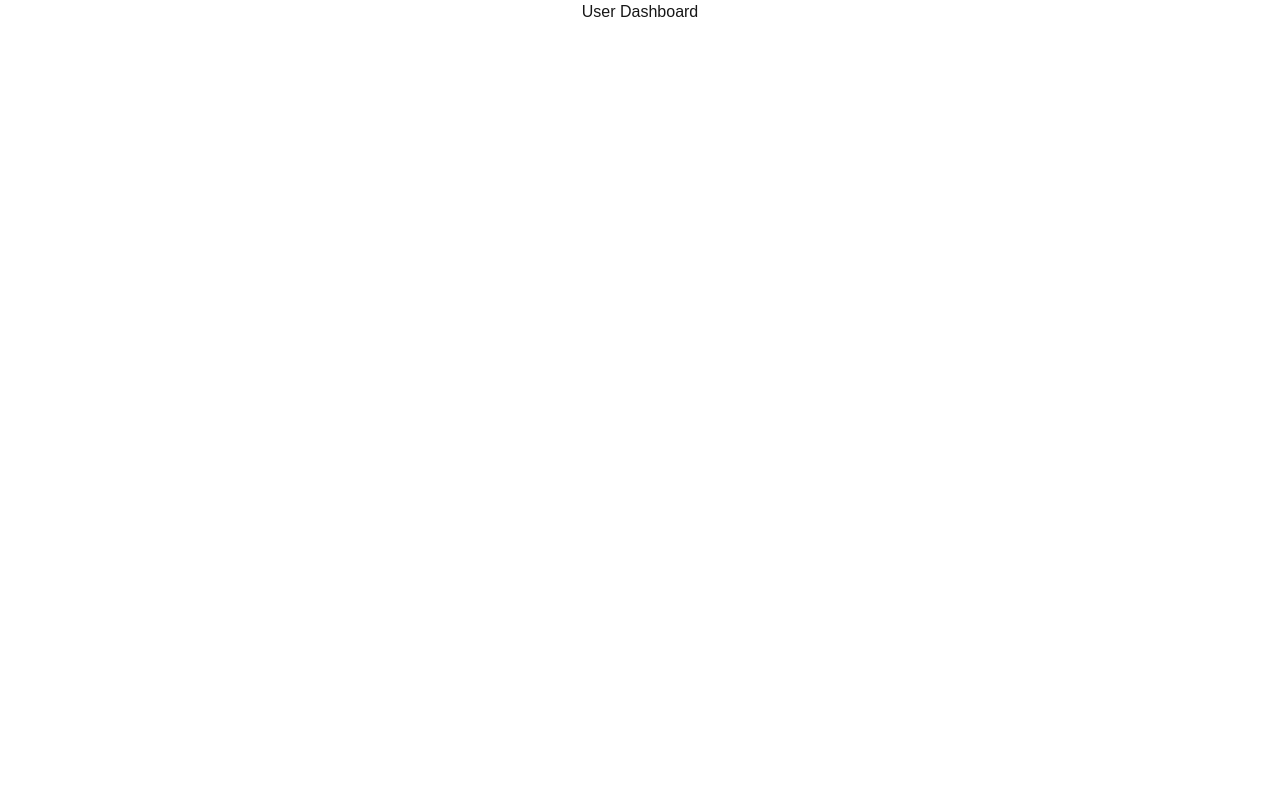
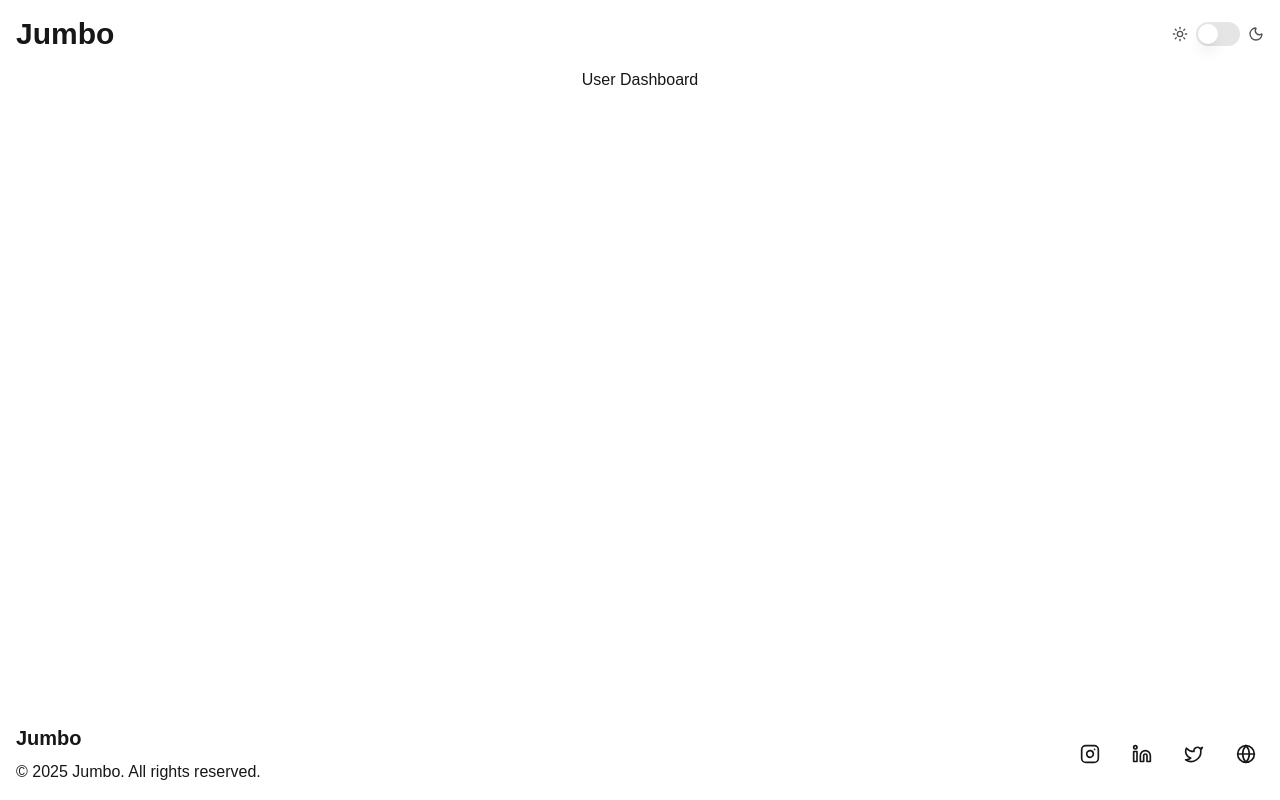
Before and after one commit to AnujChhikara/jumbo, a Next.js app: page / in a window 1280 px wide. Built offline with nearby package versions, Linux system fonts and the light colour scheme.

Commit message:
feat: add footer and navbar components, implement dark mode toggle, and update global styles

```diff
--- a/app/globals.css
+++ b/app/globals.css
@@ -3,6 +3,11 @@
 :root {
   --background: #ffffff;
   --foreground: #171717;
+}
+
+.dark {
+  --background: #0a0a0a;
+  --foreground: #ededed;
 }
 
 @theme inline {
@@ -12,13 +17,6 @@
   --font-mono: var(--font-geist-mono);
 }
 
-@media (prefers-color-scheme: dark) {
-  :root {
-    --background: #0a0a0a;
-    --foreground: #ededed;
-  }
-}
-
 body {
   background: var(--background);
   color: var(--foreground);
--- a/app/layout.tsx
+++ b/app/layout.tsx
@@ -1,3 +1,5 @@
+import { Footer } from '@/components/footer';
+import { Navbar } from '@/components/navbar';
 import { Providers } from '@/components/provider';
 import type { Metadata } from 'next';
 import { Geist, Geist_Mono } from 'next/font/google';
@@ -29,9 +31,13 @@ export default function RootLayout({
   return (
     <html lang='en'>
       <body
-        className={`${geistSans.variable} ${geistMono.variable} antialiased`}
+        className={`${geistSans.variable} ${geistMono.variable} antialiased min-h-screen  flex flex-col `}
       >
-        <Providers>{children}</Providers>
+        <Providers>
+          <Navbar />
+          <main className='flex-1'>{children}</main>
+          <Footer />
+        </Providers>
       </body>
     </html>
   );
--- /dev/null
+++ b/components/footer.tsx
@@ -0,0 +1,58 @@
+'use client';
+
+import { Globe, Instagram, Linkedin, Twitter } from 'lucide-react';
+
+const currentYear = new Date().getFullYear();
+
+const socialLinks = [
+  {
+    name: 'Instagram',
+    icon: Instagram,
+    href: 'https://www.instagram.com/join.jumbo/',
+  },
+  {
+    name: 'LinkedIn',
+    icon: Linkedin,
+    href: 'https://linkedin.com/company/joinjumbo/',
+  },
+  {
+    name: 'Twitter',
+    icon: Twitter,
+    href: 'https://twitter.com/joinjumbo',
+  },
+  {
+    name: 'Website',
+    icon: Globe,
+    href: 'https://joinjumbo.com',
+  },
+];
+
+export function Footer() {
+  return (
+    <footer className=''>
+      <div className='max-w-7xl mx-auto px-4 py-4'>
+        <div className='flex flex-col md:flex-row justify-between items-center space-y-4 md:space-y-0'>
+          <div className='flex flex-col items-center md:items-start space-y-2'>
+            <h2 className='text-xl font-semibold '>Jumbo</h2>
+            <p>© {currentYear} Jumbo. All rights reserved.</p>
+          </div>
+
+          <div className='flex items-center space-x-4'>
+            {socialLinks.map(social => (
+              <a
+                key={social.name}
+                href={social.href}
+                target='_blank'
+                rel='noopener noreferrer'
+                className='p-2 hover:text-neutral-900 dark:hover:text-white transition-colors duration-200 rounded-lg hover:bg-neutral-100 dark:hover:bg-neutral-800'
+                aria-label={social.name}
+              >
+                <social.icon className='w-5 h-5' />
+              </a>
+            ))}
+          </div>
+        </div>
+      </div>
+    </footer>
+  );
+}
--- /dev/null
+++ b/components/navbar.tsx
@@ -0,0 +1,12 @@
+import { DarkModeSwitch } from './radix/dark-mode-switch';
+
+export function Navbar() {
+  return (
+    <nav className=''>
+      <div className='flex justify-between items-center p-4 max-w-7xl mx-auto'>
+        <h1 className='text-3xl font-semibold'>Jumbo</h1>
+        <DarkModeSwitch />
+      </div>
+    </nav>
+  );
+}
--- /dev/null
+++ b/components/radix/dark-mode-switch.tsx
@@ -0,0 +1,23 @@
+'use client';
+
+import * as Switch from '@radix-ui/react-switch';
+import { Moon, Sun } from 'lucide-react';
+import { useSettingsStore } from '../../stores/use-settings-store';
+
+export const DarkModeSwitch = () => {
+  const { theme, toggleTheme } = useSettingsStore();
+
+  return (
+    <div className='flex items-center gap-2'>
+      <Sun className='h-4 w-4 text-neutral-600 dark:text-neutral-400' />
+      <Switch.Root
+        checked={theme === 'dark'}
+        onCheckedChange={toggleTheme}
+        className='relative h-6 w-11 rounded-full bg-neutral-200 transition-colors dark:bg-neutral-800'
+      >
+        <Switch.Thumb className='block h-5 w-5 translate-x-0.5 rounded-full bg-white shadow-lg ring-0 transition-transform duration-200 ease-in-out will-change-transform data-[state=checked]:translate-x-[22px]' />
+      </Switch.Root>
+      <Moon className='h-4 w-4 text-neutral-600 dark:text-neutral-400' />
+    </div>
+  );
+};
--- a/package.json
+++ b/package.json
@@ -15,8 +15,13 @@
     "prepare": "husky"
   },
   "dependencies": {
+    "@radix-ui/react-dialog": "^1.1.15",
+    "@radix-ui/react-icons": "^1.3.2",
+    "@radix-ui/react-select": "^2.2.6",
+    "@radix-ui/react-switch": "^1.2.6",
     "@tanstack/react-query": "^5.85.6",
     "axios": "^1.11.0",
+    "lucide-react": "^0.542.0",
     "next": "15.5.2",
     "react": "19.1.0",
     "react-dom": "19.1.0",
--- /dev/null
+++ b/stores/use-settings-store.ts
@@ -0,0 +1,49 @@
+import { create } from 'zustand';
+import { persist } from 'zustand/middleware';
+
+type User = {
+  id: number;
+  name: string;
+  email: string;
+};
+
+type SettingsState = {
+  theme: 'light' | 'dark';
+  loggedInUser: User | null;
+  toggleTheme: () => void;
+  setLoggedInUser: (user: User | null) => void;
+};
+
+export const useSettingsStore = create<SettingsState>()(
+  persist(
+    (set, get) => ({
+      theme: 'light',
+      loggedInUser: null,
+      toggleTheme: () => {
+        const newTheme = get().theme === 'light' ? 'dark' : 'light';
+        set({ theme: newTheme });
+
+        if (typeof document !== 'undefined') {
+          if (newTheme === 'dark') {
+            document.documentElement.classList.add('dark');
+          } else {
+            document.documentElement.classList.remove('dark');
+          }
+        }
+      },
+      setLoggedInUser: user => set({ loggedInUser: user }),
+    }),
+    {
+      name: 'settings-storage',
+      onRehydrateStorage: () => state => {
+        if (state && typeof document !== 'undefined') {
+          if (state.theme === 'dark') {
+            document.documentElement.classList.add('dark');
+          } else {
+            document.documentElement.classList.remove('dark');
+          }
+        }
+      },
+    }
+  )
+);
```
Also changed, not shown: 1 other file (tests, documents, lock files or other folders).
